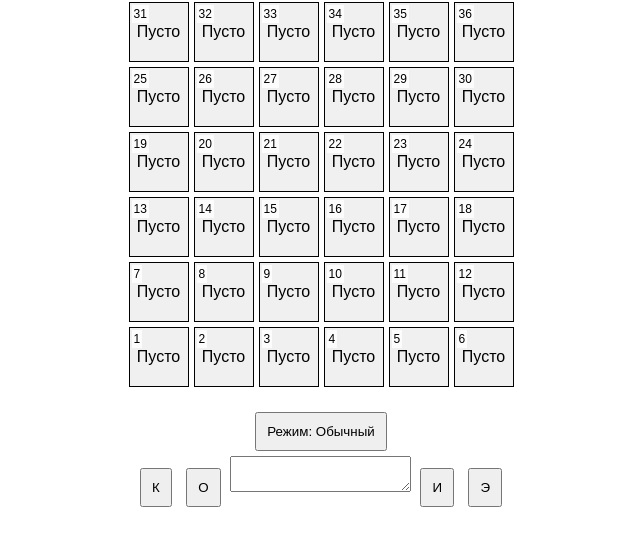
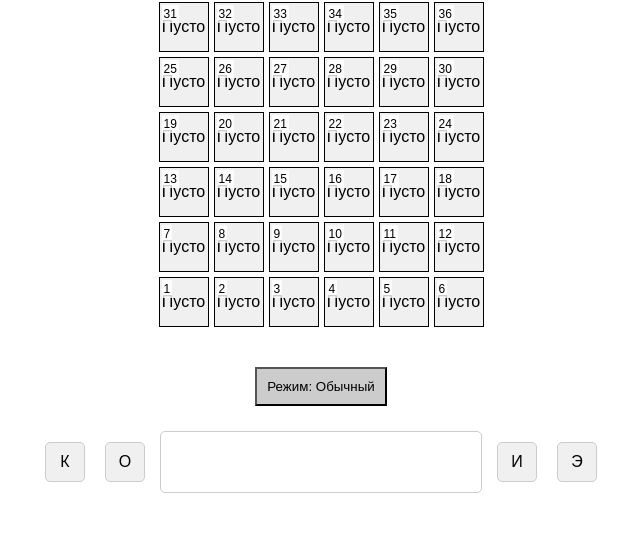
Before and after one commit to Shuredinga25/sfmap, a plain HTML site: page index.html in a window 1280 px wide. Shown: the part 83-628 px from the top of the page, without its empty margins (319-959 px from the left). Drawn offline with Linux system fonts and the light colour scheme.

Commit message:
Update styles.css

```diff
--- a/styles.css
+++ b/styles.css
@@ -23,8 +23,8 @@ body {
 
 #grid {
     display: grid;
-    grid-template-columns: repeat(6, 60px);
-    grid-template-rows: repeat(6, 60px);
+    grid-template-columns: repeat(6, 50px);
+    grid-template-rows: repeat(6, 50px);
     gap: 5px;
     margin: 20px auto;
     justify-content: center;
@@ -64,6 +64,10 @@ body {
     padding: 2px;
 }
 
+.cell.closed {
+    background-color: rgba(128, 128, 128, 0.5); /* Полупрозрачный серый фон */
+}
+
 .dialog {
     display: none;
     position: fixed;
@@ -89,7 +93,51 @@ button {
     cursor: pointer;
 }
 
+#toggleModeButton {
+    margin-top: 20px;
+    background-color: #ccc; /* Серая кнопка по умолчанию */
+}
+
+#toggleModeButton.active {
+    background-color: #4CAF50; /* Зелёная кнопка в активном режиме */
+}
+
 #levelDisplay {
     font-size: 24px;
     margin: 10px;
 }
+
+#exportImportContainer {
+    margin-top: 20px;
+    display: flex;
+    justify-content: center;
+}
+
+#exportImportControls {
+    display: flex;
+    align-items: center;
+    gap: 10px;
+}
+
+.control-button {
+    width: 40px;
+    height: 40px;
+    font-size: 16px;
+    cursor: pointer;
+    display: flex;
+    align-items: center;
+    justify-content: center;
+    background-color: #f0f0f0;
+    border: 1px solid #ccc;
+    border-radius: 5px;
+}
+
+#exportImportText {
+    width: 300px;
+    height: 40px;
+    padding: 10px;
+    font-size: 14px;
+    border: 1px solid #ccc;
+    border-radius: 5px;
+    resize: none;
+}
```
